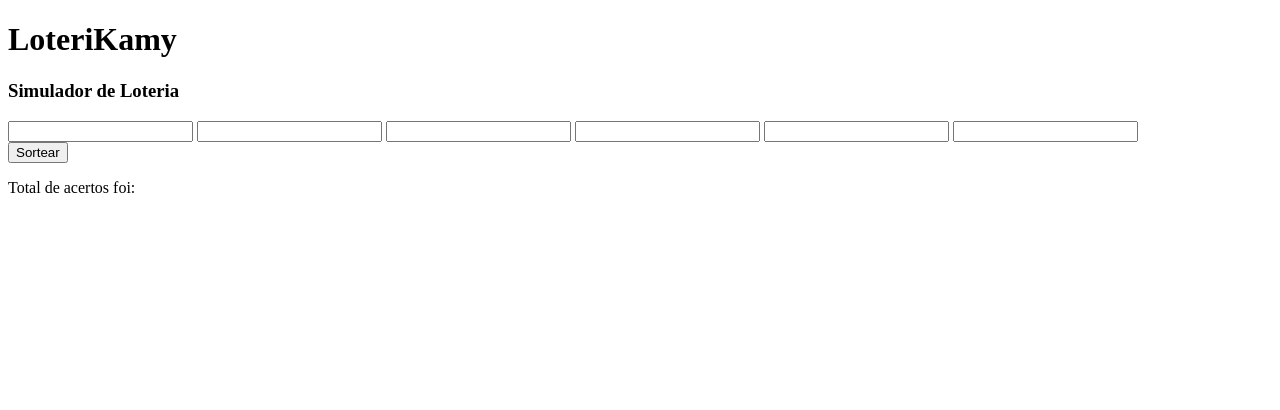
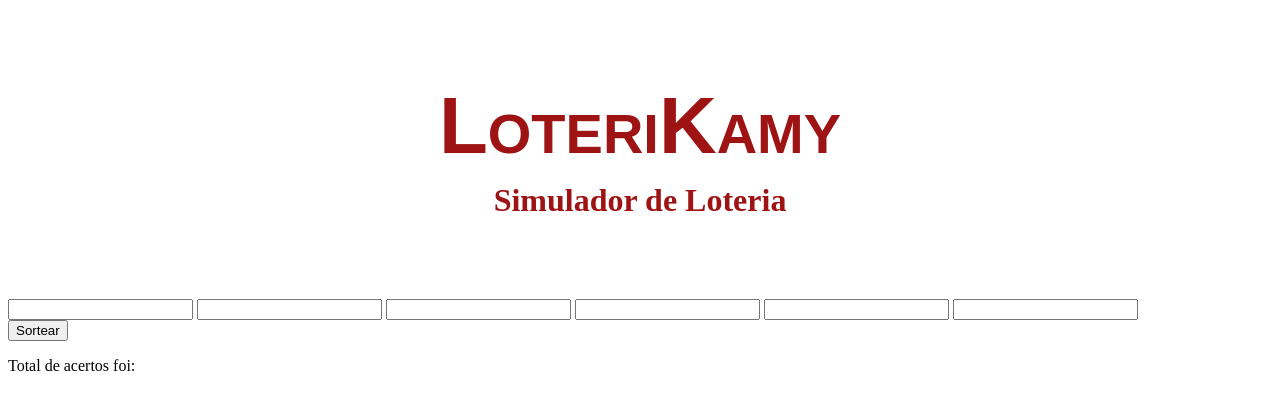
Before and after one commit to hp12234/Loterikamy, a plain HTML site: page index.html in a window 1280 px wide. Drawn offline with Linux system fonts and the light colour scheme.

Commit message:
Criação do css

```diff
--- a/index.html
+++ b/index.html
@@ -5,6 +5,7 @@
     <meta http-equiv="X-UA-Compatible" content="IE=edge">
     <meta name="viewport" content="width=device-width, initial-scale=1.0">
     <title>loterikamy-Simulador de Loteria</title>
+    <link rel="stylesheet" href="styles.css">
 </head>
 <body>
 <header>
--- /dev/null
+++ b/styles.css
@@ -0,0 +1,23 @@
+header{
+ text-align: center;
+ margin-top: 80px;
+ margin-bottom: 80px;
+color: rgb(158, 19, 19);
+
+
+}
+
+ header > h1 {
+   font-size: 5rem;
+   font-family: Arial, Helvetica, sans-serif;
+   font-weight: bold;
+  font-variant: small-caps;
+  margin-bottom: 10px;
+
+}
+
+header > h3 {
+    font-size: 2rem;
+    margin-top: 10px;
+
+}
```
